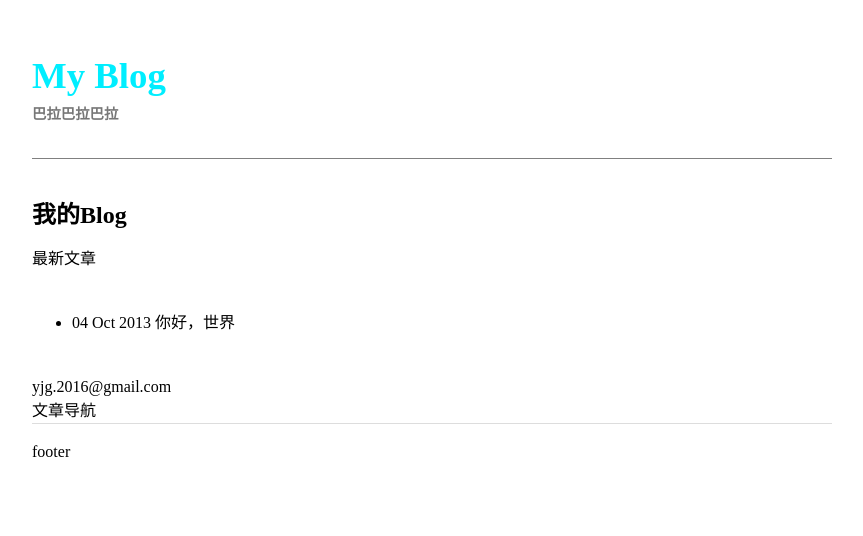
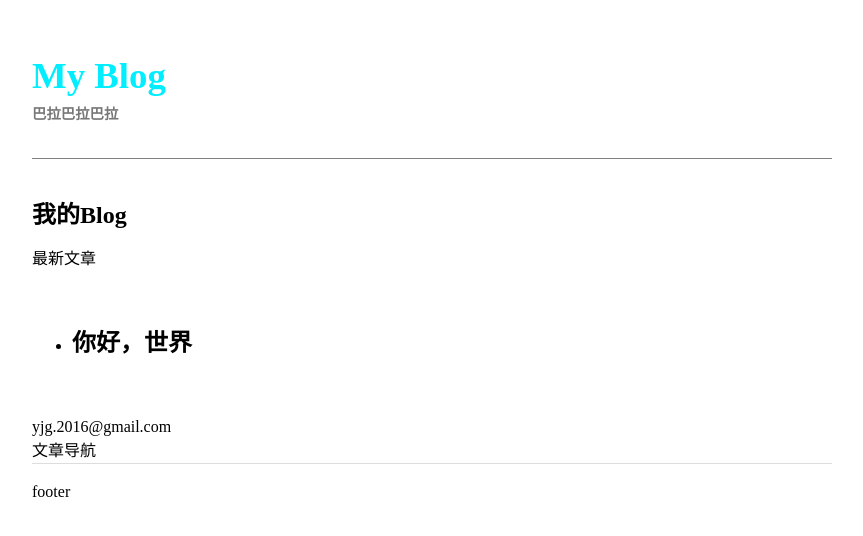
Before and after one commit to leongithub/blog, a Jekyll site: the page built from index.html, in a window 1280 px wide. Shown: the top 536 px of the page, without its empty margins (208-1071 px from the left). Built offline with Jekyll 4.4.1, drawn with Linux system fonts in a browser that asks for light colours.

Commit message:
修改首页

```diff
--- a/index.html
+++ b/index.html
@@ -6,6 +6,9 @@ title: 我的Blog
 <p>最新文章</p>
 <ul>
 　　{% for post in site.posts %}
-　　　　<li>{{ post.date | date_to_string }} <a href="{{ site.baseurl }}{{ post.url }}">{{ post.title }}</a></li>
+　　　　<li>
+			<h2><a href="{{ site.baseurl }}{{ post.url }}">{{ post.title }}</a></h2>
+			{{ post.description }}
+		</li>
 　　{% endfor %}
 </ul>
```
